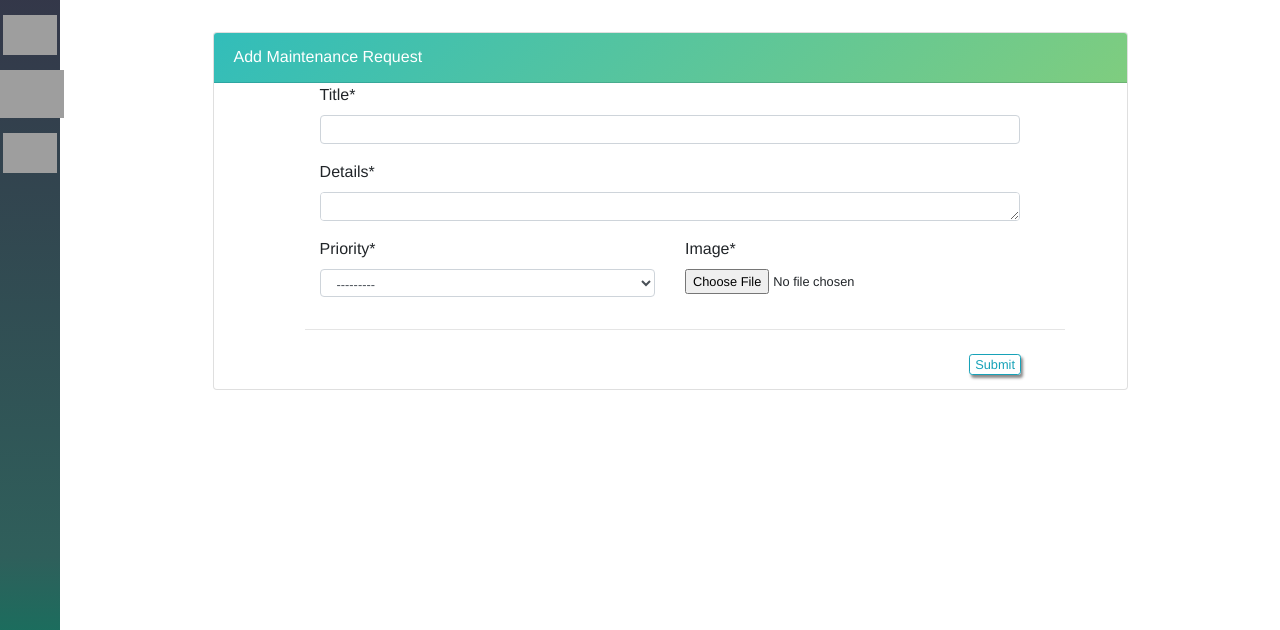
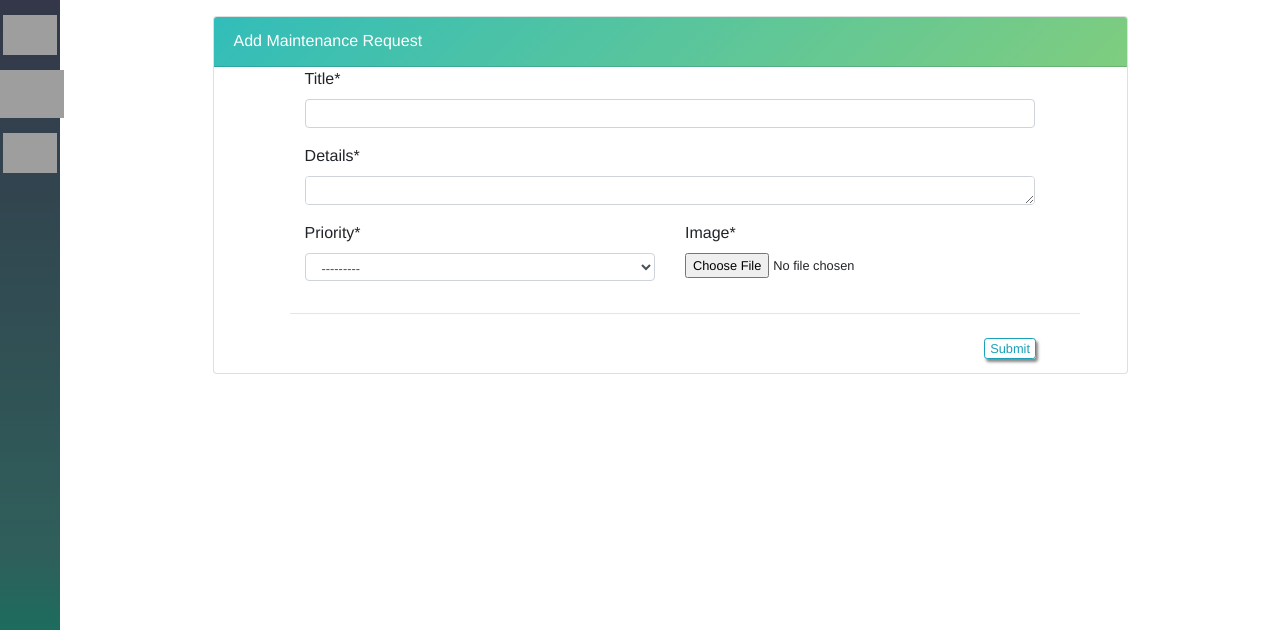
Before and after one commit to gitbush/tenant_share, a Django app: page /maintenance/new in a window 1280 px wide. Shown: the part 60-690 px from the top of the page. Run offline with Django 3.2, Linux system fonts and the light colour scheme; the visitor is signed in with stand-in values (Sample User, id 1); some libraries are stand-ins or nearby versions; grey boxes are pictures that could not be loaded.

Commit message:
Increase margins/fonts on maint create
UX/UI

```diff
--- a/maintenance/templates/maintenance/maint_create.html
+++ b/maintenance/templates/maintenance/maint_create.html
@@ -4,19 +4,19 @@
 {% block content %}
 <div class="container-fluid">
     <div class="row justify-content-center">
-        <div class="card col-11 col-md-9 mt-3 text-center">
+        <div class="card col-11 col-md-9 text-center">
             <div class="row justify-content-center">
                 <div class="col-12 card-header text-left">Add Maintenance Request</div>
 
                 <!-- create a maintenance request form -->
-                <div class="col-10">
+                <div class="col-11 col-sm-10 p-0">
                     <form action="{% url 'maint-create' %}" method="POST" enctype="multipart/form-data">
                         {% csrf_token %}
                         <div class="form-group row m-0 text-left">
                             <div class="col-12">{{ request_create_form.title|as_crispy_field }}</div>
                             <div class="col-12">{{ request_create_form.details|as_crispy_field }}</div>
-                            <div class="col-6">{{ request_create_form.priority|as_crispy_field }}</div>
-                            <div class="col-6">{{ request_create_form.image|as_crispy_field }}</div>
+                            <div class="col-12 col-sm-6">{{ request_create_form.priority|as_crispy_field }}</div>
+                            <div class="col-12 col-sm-6">{{ request_create_form.image|as_crispy_field }}</div>
                         </div>
                         <hr class="col-12">
                         <div class="row justify-content-end m-2">
--- a/static/css/main.css
+++ b/static/css/main.css
@@ -134,7 +134,7 @@ option {
 }
 
 .col-form-label {
-  font-size: .8rem;
+  font-size: .9rem;
 }
 
 .select {
--- a/static/scss/0_helpers/_utilities.scss
+++ b/static/scss/0_helpers/_utilities.scss
@@ -144,7 +144,7 @@ option{
 }
 
 .col-form-label{
-    font-size: .8rem;
+    font-size: .9rem;
 }
 
 .select{
```
